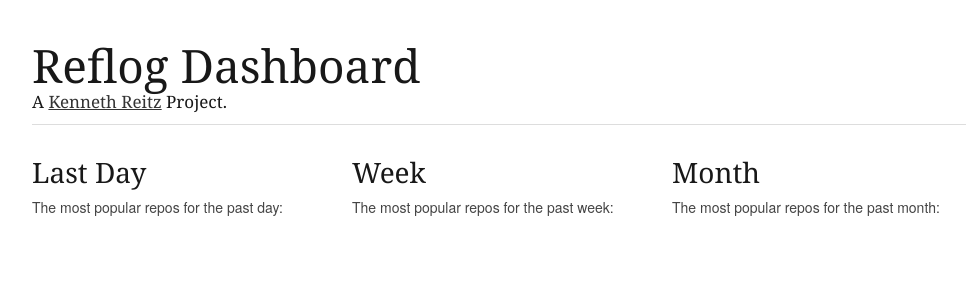
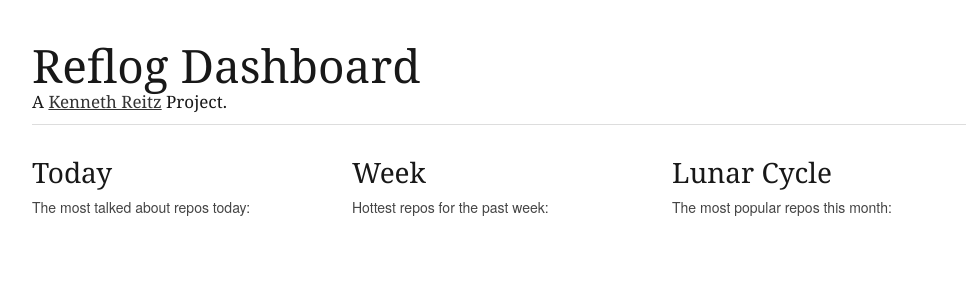
Before and after one commit to kennethreitz/changelogdash, a Python web app: template dash/templates/index.html in a window 1280 px wide. Shown: the top 300 px of the page, without its empty margins (138-1104 px from the left). Run offline with Jinja, Linux system fonts and the light colour scheme; the template is opened without the code that fills it, so the values that code supplies are empty; some libraries are stand-ins or nearby versions.

Commit message:
awesome headers

```diff
--- a/dash/templates/index.html
+++ b/dash/templates/index.html
@@ -27,9 +27,6 @@
 </head>
 <body>
 
-
-    <!-- Delete everything in this .container and get started on your own site! -->
-
     <div class="container">
         <div class="sixteen columns">
             <h1 class="remove-bottom" style="margin-top: 40px">Reflog Dashboard</h1>
@@ -38,8 +35,8 @@
         </div>
 
         <div class="one-third column">
-            <h3>Last Day</h3>
-            <p>The most popular repos for the past day:</p>
+            <h3>Today</h3>
+            <p>The most talked about repos today:</p>
 
             <ul class="square">
 
@@ -58,7 +55,7 @@
         </div>
         <div class="one-third column">
             <h3>Week</h3>
-            <p>The most popular repos for the past week:</p>
+            <p>Hottest repos for the past week:</p>
             <ul class="square">
                 {% for repo in week %}
 
@@ -72,8 +69,8 @@
             </ul>
         </div>
         <div class="one-third column">
-            <h3>Month</h3>
-            <p>The most popular repos for the past month:</p>
+            <h3>Lunar Cycle</h3>
+            <p>The most popular repos this month:</p>
             <ul class="square">
                 {% for repo in month %}
 
```
